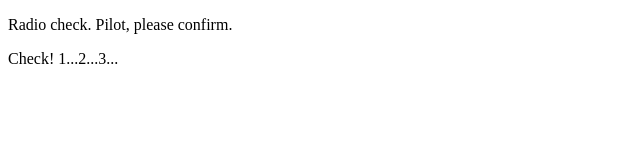
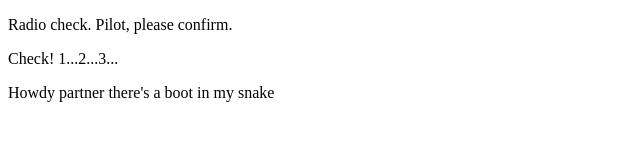
Before and after one commit to tori-rodgers/communication-log, a plain HTML site: page index.html in a window 1280 px wide. Shown: the whole page, without its empty margins (0-640 px from the left). Drawn offline with Linux system fonts and the light colour scheme.

Commit message:
no screaming

```diff
--- a/index.html
+++ b/index.html
@@ -3,5 +3,6 @@
    <body>
       <p>Radio check. Pilot, please confirm.</p>
       <p>Check! 1...2...3...</p>
+      <p>Howdy partner there's a boot in my snake</p>
    </body>
 </html>
```
